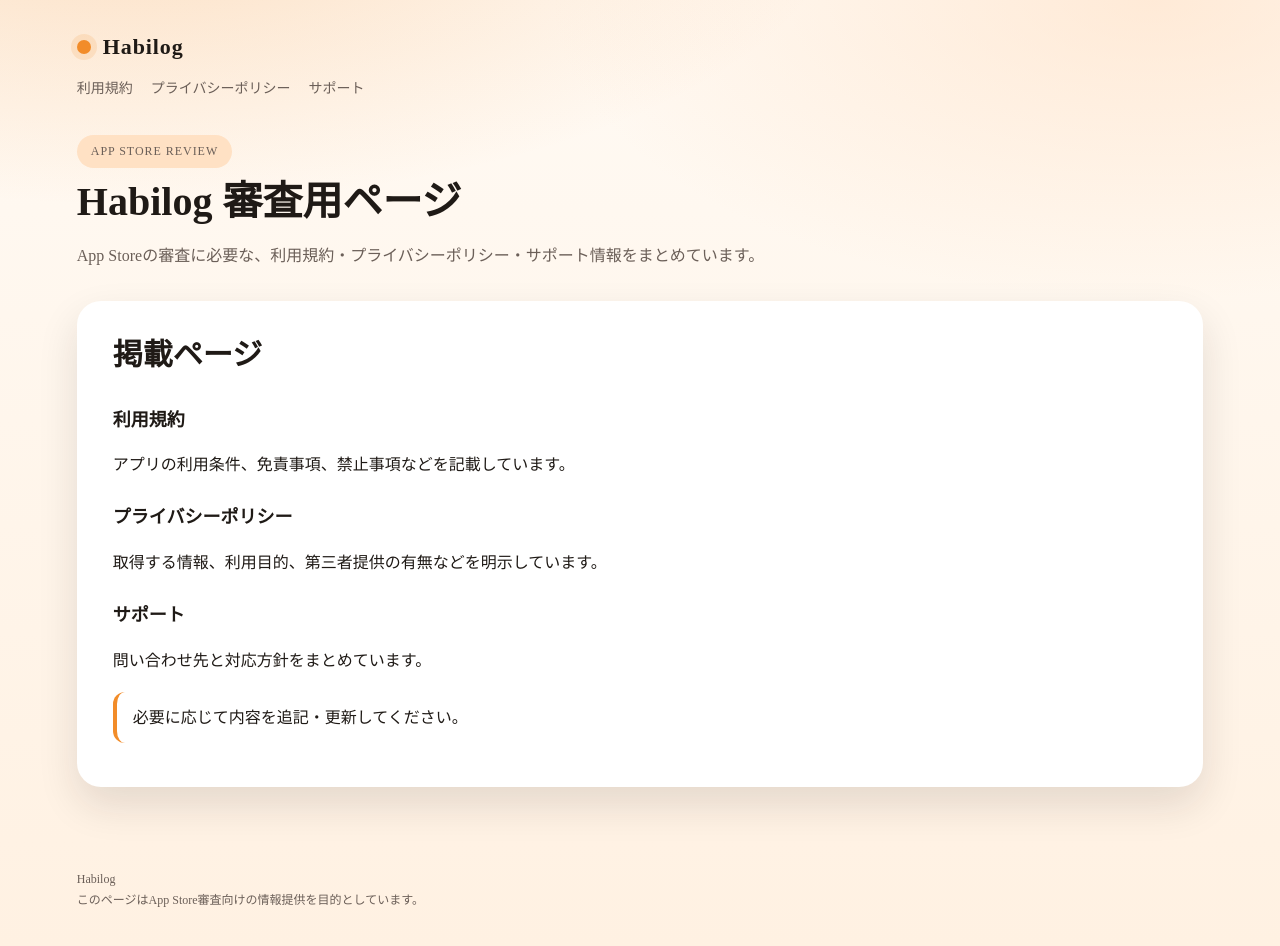
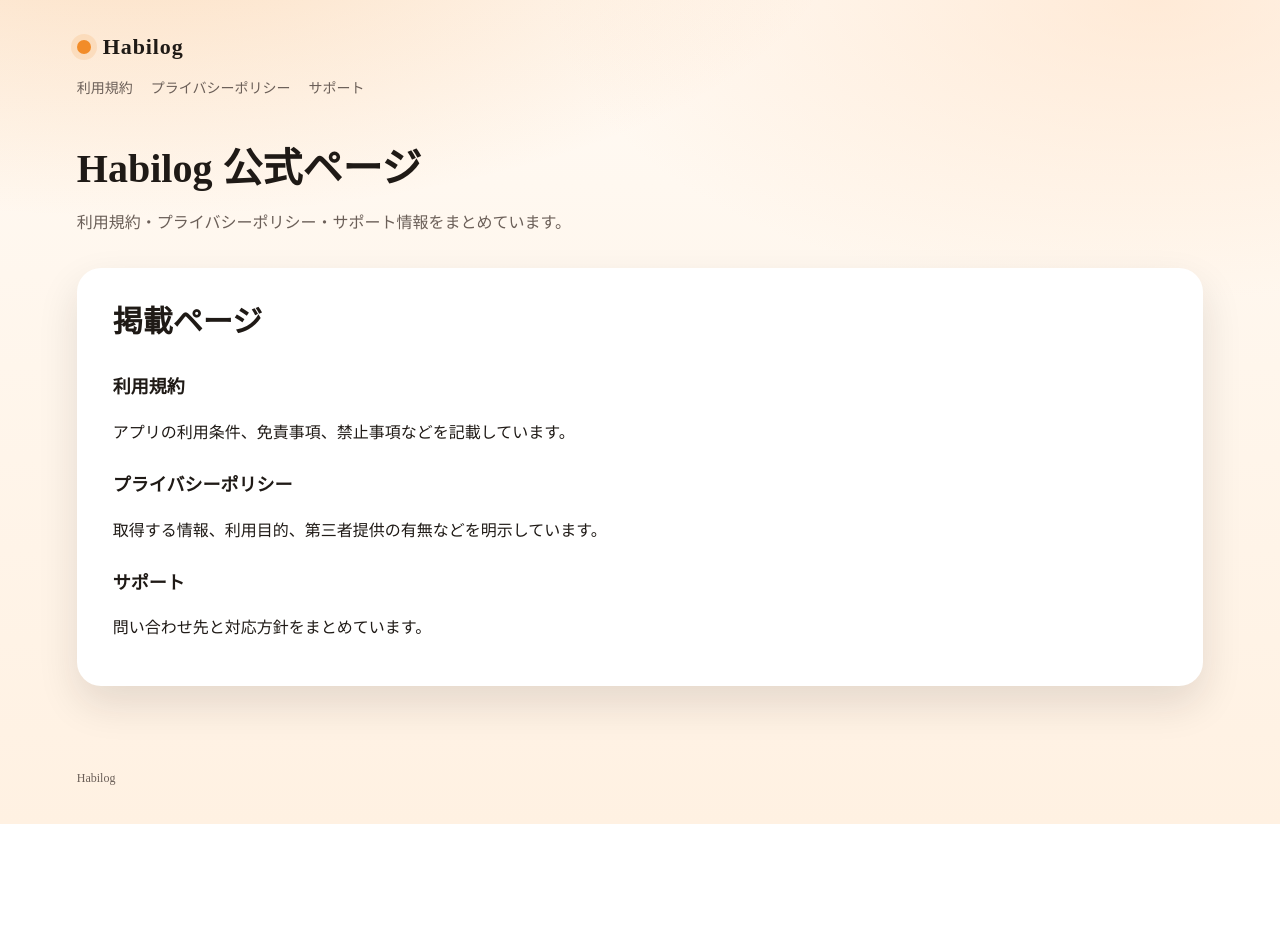
Before and after one commit to mrkmgkw-coder/Habilog.site, a plain HTML site: page index.html in a window 1280 px wide. After the commit the page ends 824 px from the top, so only its background shows below. Drawn offline with Linux system fonts and the light colour scheme.

Commit message:
Add files via upload

```diff
--- a/index.html
+++ b/index.html
@@ -3,7 +3,7 @@
 <head>
   <meta charset="utf-8">
   <meta name="viewport" content="width=device-width, initial-scale=1">
-  <title>Habilog | App Store審査用ページ</title>
+  <title>Habilog | 公式ページ</title>
   <link rel="stylesheet" href="style.css">
 </head>
 <body>
@@ -21,9 +21,8 @@
     </header>
 
     <section class="hero">
-      <span class="badge">App Store Review</span>
-      <h1>Habilog 審査用ページ</h1>
-      <p>App Storeの審査に必要な、利用規約・プライバシーポリシー・サポート情報をまとめています。</p>
+      <h1>Habilog 公式ページ</h1>
+      <p>利用規約・プライバシーポリシー・サポート情報をまとめています。</p>
     </section>
 
     <main class="page">
@@ -41,13 +40,11 @@
           <h3><a href="support.html">サポート</a></h3>
           <p>問い合わせ先と対応方針をまとめています。</p>
         </div>
-        <p class="notice">必要に応じて内容を追記・更新してください。</p>
       </div>
     </main>
 
     <footer class="footer">
       <div>Habilog</div>
-      <div>このページはApp Store審査向けの情報提供を目的としています。</div>
     </footer>
   </div>
 </body>
```
